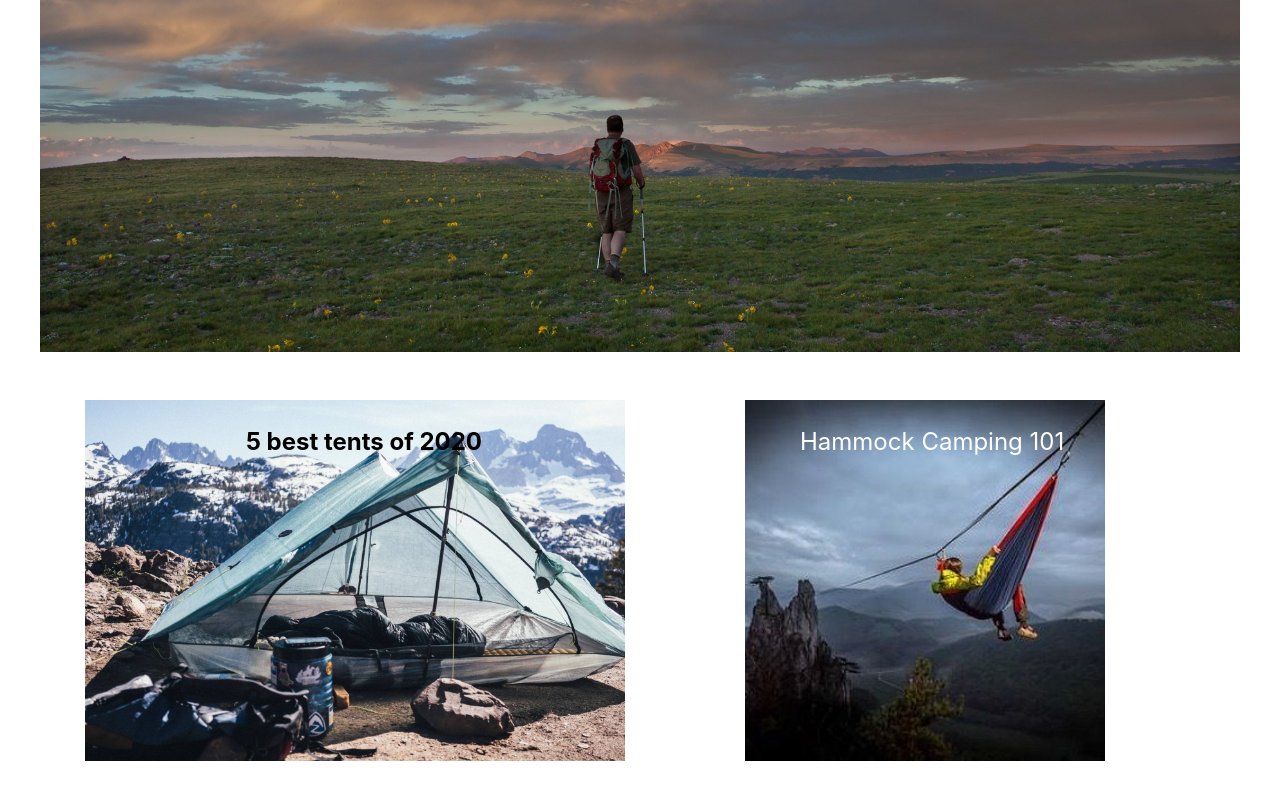
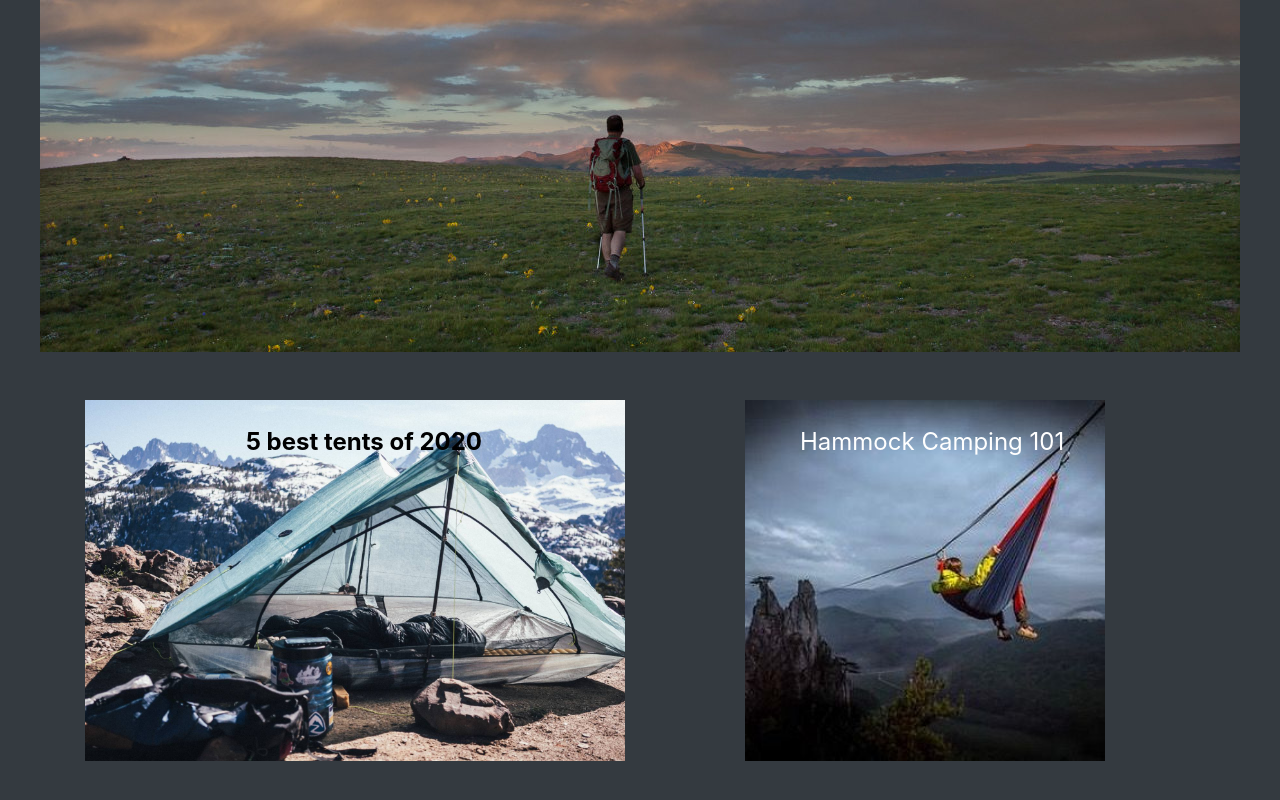
Before and after one commit to kobrabson/BackpackGuide, a React (Create React App) app: page /#/ in a window 1280 px wide. Shown: the part 584-1384 px from the top of the page. Built offline with nearby package versions, Linux system fonts and the light colour scheme; no server answers; what redux-promise-middleware would draw is missing.

Commit message:
can change if on laptop or tv

```diff
--- a/src/components/Home/Home.js
+++ b/src/components/Home/Home.js
@@ -6,7 +6,7 @@ import './home.css';
 
 function Home() {
 	return (
-		<div>
+		<div className="bg-dark">
 			<div>
 				<p className=" text text-white"> Found out how much you should carry </p>
 				<a
@@ -19,7 +19,7 @@ function Home() {
 				<img className=" bg mt-3" src={background} alt="backgroundImage" />
 			</div>
 
-			<div className="container mt-5 mb-5">
+			<div className="container mt-5 pb-5">
 				<div className="row">
 					<div className="col">
 						<a href="https://www.backpacker.com/gear/the-5-best-car-camping-tents-of-2020" target="_blank">
--- a/src/components/Home/home.css
+++ b/src/components/Home/home.css
@@ -10,6 +10,8 @@
     left: 100px;
     font-size: 48px;
 }
+
+
 
 .home-link{
     position: absolute;
@@ -42,7 +44,12 @@ a:hover{
 .hammock{
     height: 100%;
 }
-
-.scolling-text{
-    top: 20rem;
-}
+/* @media(min-width: 992px) {
+    .text {
+        left: 400px;
+    }
+    .home-link{
+        top: 15rem;
+        left: 425px;
+    }
+} */
```
